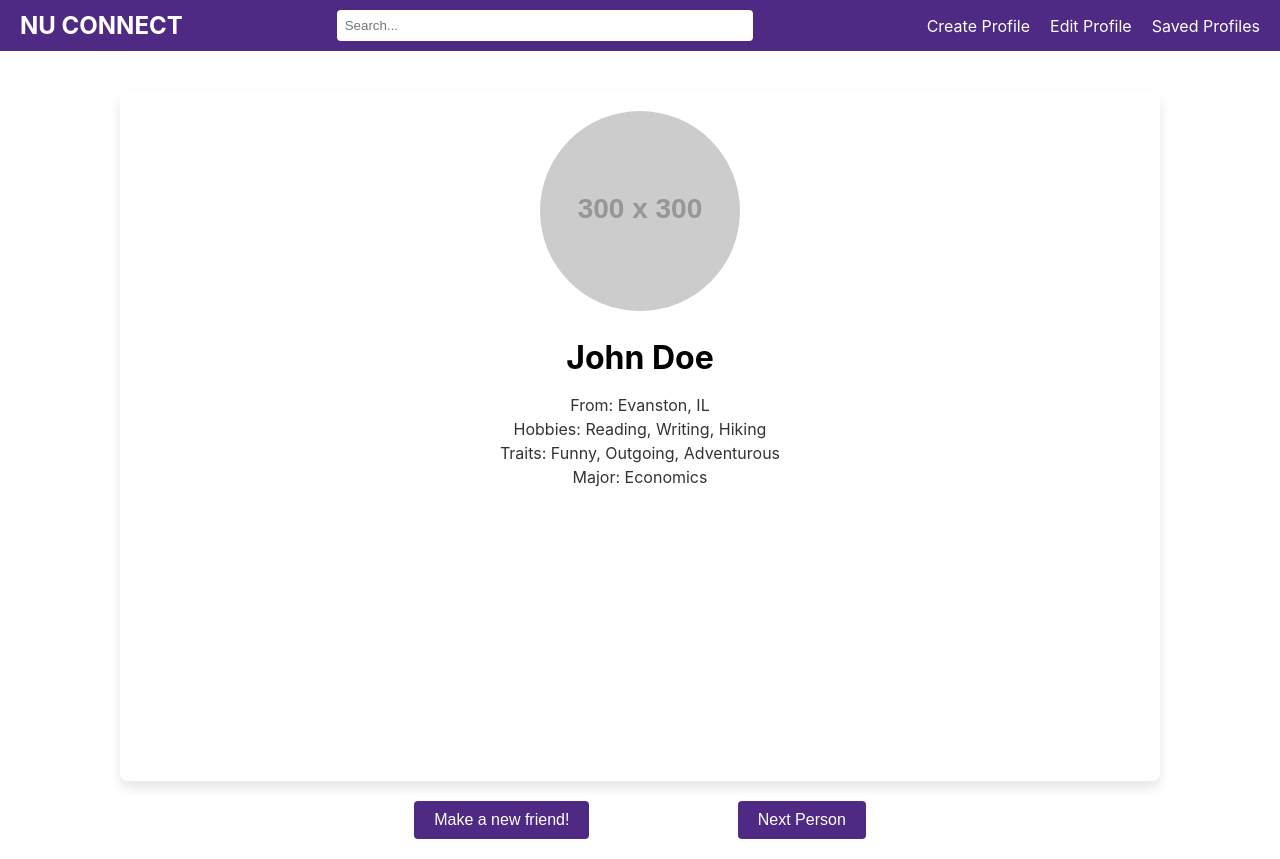
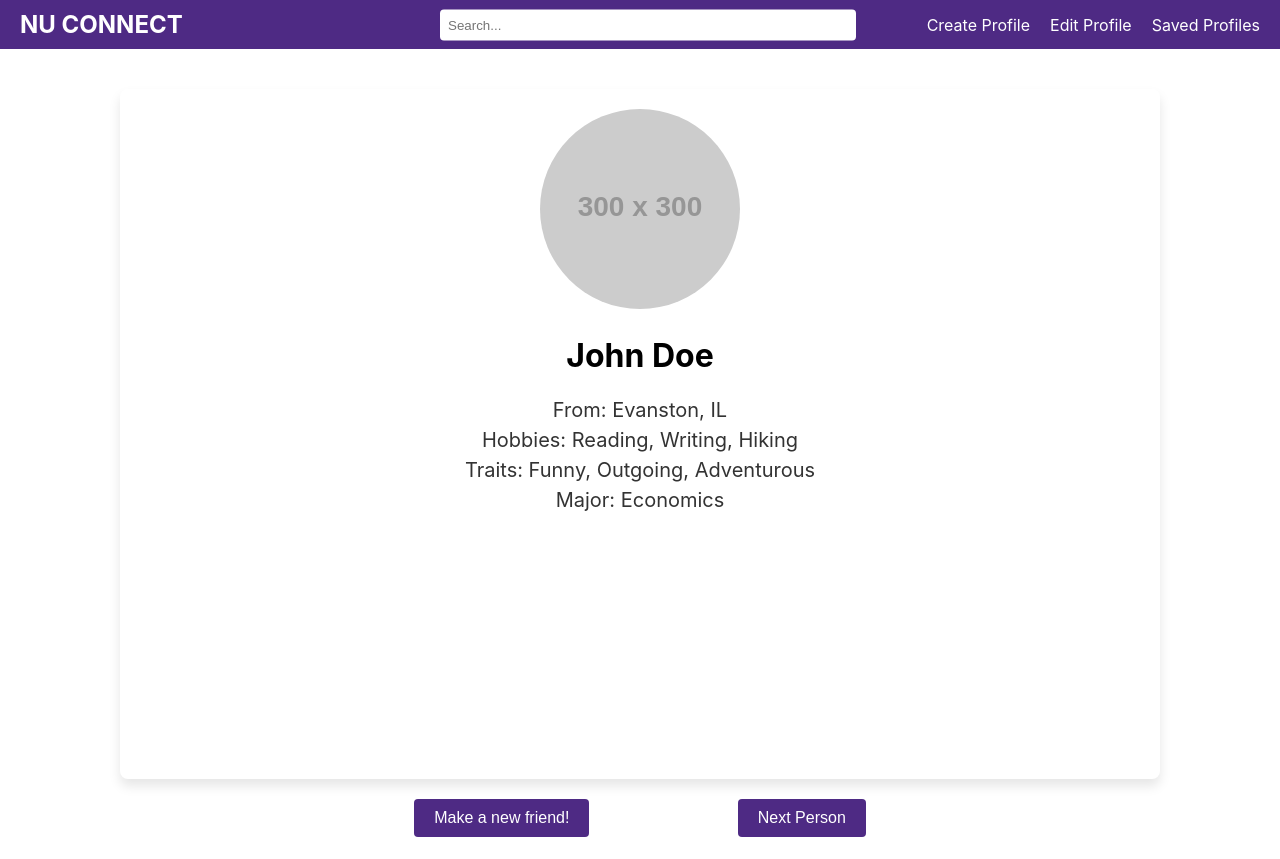
Before and after one commit to JustinCharo/NU-Connect, a React (Create React App) app: page / in a window 1280 px wide. Built offline with nearby package versions, Linux system fonts and the light colour scheme.

Commit message:
Centered divs

```diff
--- a/src/App.css
+++ b/src/App.css
@@ -11,6 +11,7 @@
   padding: 10px 20px;
   background-color: #4e2a84;
   color: white;
+  position: relative;
 }
 
 .navbar-logo {
@@ -19,9 +20,12 @@
 }
 
 .navbar-search {
-  flex-grow: 1;
-  margin: 0 20px;
-  display: flex;
+  position: absolute;
+  top: 50%;
+  left: 50%;
+  transform: translate(-50%, -50%);
+  width: 100%;
+  max-width: 400px;
   justify-content: center;
 }
 
@@ -46,6 +50,10 @@
 
 .userProfile {
   display: flex;
+  position: absolute;
+  left: 50%;
+  transform: translate(-50%);
+  width: 80%;
   flex-direction: column;
   align-items: center;
   padding: 20px;
@@ -78,7 +86,7 @@
 }
 
 .profile-description {
-  font-size: 1rem;
+  font-size: 20px;
   line-height: 1.5;
   color: #333;
 }
```
